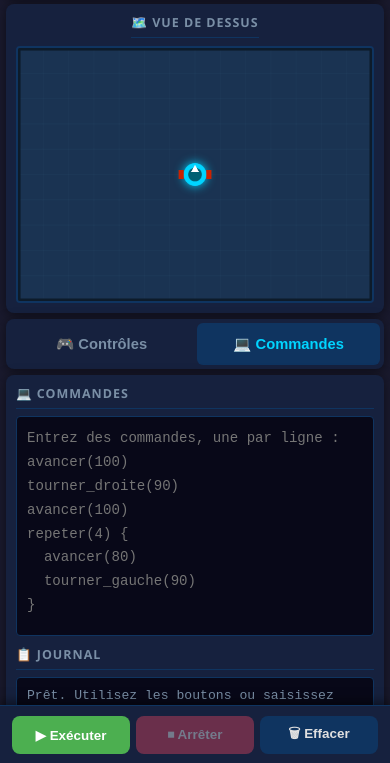
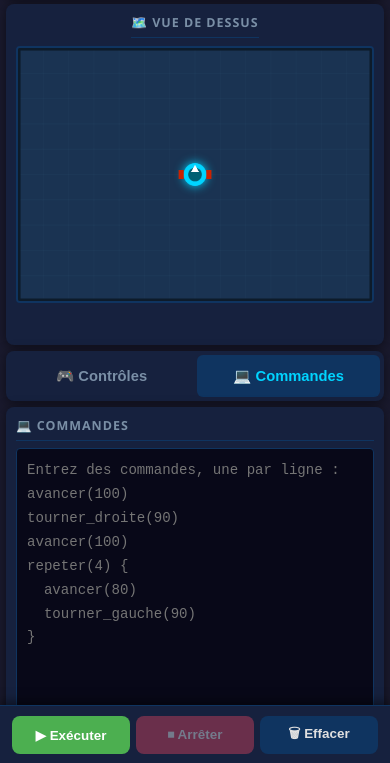
Before and after one commit to Emprint/simulateur-robot, a plain HTML site: page index.html in a window 390 px wide. Both pictures are taken after a click on the button "💻 Commandes". Shown: the part 80-843 px from the top of the page. Drawn offline with Linux system fonts and the light colour scheme.

Commit message:
Mobile Commandes : textarea remplit tout l'écran (pur CSS)
Remplace le calcul JS dynamique par une approche flex CSS :
- body { height: 100dvh; overflow: hidden } quand onglet commandes
- zone-console, editeur-commandes, zone-saisie en flex:1
- Vue de face et journal cachés (non pertinents dans cette vue)
- padding-bottom sur la textarea pour les boutons fixes
- initOnglets() simplifié (plus de listener resize)

Co-authored-by: Copilot <223556219+Copilot@users.noreply.github.com>

```diff
--- a/style.css
+++ b/style.css
@@ -464,22 +464,45 @@ main {
 
   /* Onglet Commandes actif → panneau caché, console visible */
   body[data-onglet="commandes"] #panneau-controle { display: none; }
-  body[data-onglet="commandes"] #zone-console     { display: grid; }
 
-  /* ---- Zone Commandes agrandie sur mobile ---- */
+  /* ---- Zone Commandes : remplit tout l'espace disponible (pur CSS) ---- */
 
-  /* Plus de place pour le textarea */
-  body[data-onglet="commandes"] #zone-saisie {
-    min-height: 220px;
-    height: 32vh;
-    resize: none;
+  /* Body en hauteur fixe pour que flex puisse tout calculer */
+  body[data-onglet="commandes"] {
+    height: 100dvh;
+    overflow: hidden;
   }
 
-  /* Journal sans hauteur fixe : déborde sous la ligne de flotaison */
-  body[data-onglet="commandes"] #log-console {
-    height: auto;
-    max-height: none;
-    min-height: 100px;
+  /* Vue de face cachée : inutile dans cette vue */
+  body[data-onglet="commandes"] #zone-face { display: none; }
+
+  /* Zone console prend tout l'espace restant dans le flex column */
+  body[data-onglet="commandes"] #zone-console {
+    display: flex !important;
+    flex-direction: column;
+    flex: 1;
+    min-height: 0;
+    padding-bottom: 0;
+  }
+
+  /* L'éditeur occupe toute la zone console */
+  body[data-onglet="commandes"] #editeur-commandes {
+    display: flex;
+    flex-direction: column;
+    flex: 1;
+    min-height: 0;
+  }
+
+  /* Journal caché — la textarea doit remplir tout l'espace */
+  body[data-onglet="commandes"] #sortie-console { display: none; }
+
+  /* Textarea s'étire pour remplir l'editeur, avec marge pour les boutons fixes */
+  body[data-onglet="commandes"] #zone-saisie {
+    flex: 1;
+    min-height: 0;
+    height: 0;          /* laisse flex contrôler la hauteur */
+    padding-bottom: 67px; /* espace pour les boutons fixés */
+    resize: none;
   }
 
   /* Boutons Exécuter/Arrêter/Effacer collés en bas de l'écran */
@@ -495,9 +518,4 @@ main {
     z-index: 200;
   }
 
-  /* Espace en bas pour ne pas cacher le contenu derrière les boutons fixes */
-  body[data-onglet="commandes"] #zone-console {
-    padding-bottom: 72px;
-  }
-
 }
```
